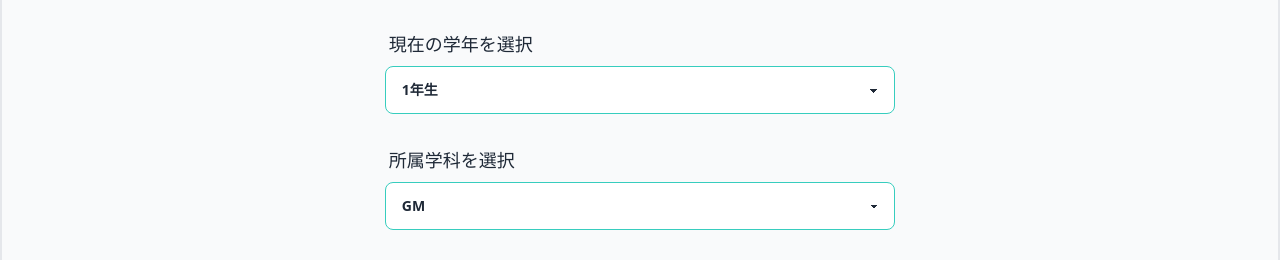
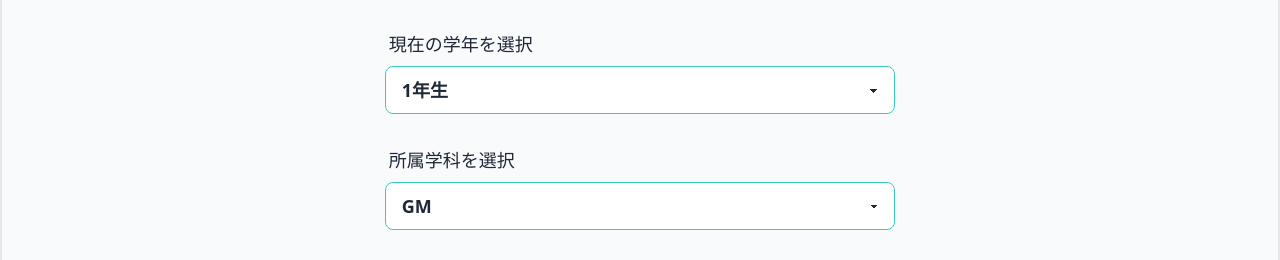
Before and after one commit to soichiro-kotaki/UN-WORK, a Next.js app: page /signup in a window 1280 px wide. Shown: the part 540-800 px from the top of the page. Built offline with nearby package versions, Linux system fonts and the light colour scheme.

Commit message:
フォームのスタイル修正

```diff
--- a/src/pages/signin.tsx
+++ b/src/pages/signin.tsx
@@ -24,7 +24,7 @@ const signin: NextPage = () => {
                         id="email"
                         type="email"
                         placeholder="19G000@u-nagano.ac.jp"
-                        className="text-lg input input-accent"
+                        className="text-lg input input-accent focus:ring-green-200 focus:ring-4"
                     />
                     <label className="label mt-6" htmlFor="password">
                         <span className="text-lg label-text">パスワード</span>
@@ -34,7 +34,7 @@ const signin: NextPage = () => {
                         id="password"
                         placeholder="英数字8文字
                         "
-                        className="text-lg input input-accent"
+                        className="text-lg input input-accent focus:ring-green-200 focus:ring-4"
                     />
                     <Link href="/">
                         <a className="mt-6 text-green-400 text-xs underline hover:cursor-pointer hover:text-green-300">
--- a/src/pages/signup.tsx
+++ b/src/pages/signup.tsx
@@ -24,7 +24,7 @@ const signup: NextPage = () => {
                         type="text"
                         id="name"
                         placeholder="長野 太郎"
-                        className="text-lg input input-accent"
+                        className="text-lg input input-accent focus:ring-green-200 focus:ring-4"
                         required
                     />
                     <label className="label mt-6" htmlFor="email">
@@ -34,7 +34,7 @@ const signup: NextPage = () => {
                         type="email"
                         id="email"
                         placeholder="19G000@u-nagano.ac.jp"
-                        className="text-lg input input-accent "
+                        className="text-lg input input-accent focus:ring-green-200 focus:ring-4"
                         required
                     />
                     <label className="label " htmlFor="email">
@@ -48,13 +48,16 @@ const signup: NextPage = () => {
                         id="password"
                         placeholder="英数字8文字
                         "
-                        className="text-lg input input-accent"
+                        className="text-lg input input-accent focus:ring-green-200 focus:ring-4"
                         required
                     />
                     <label className="label mt-6">
                         <span className="text-lg label-text">現在の学年を選択</span>
                     </label>
-                    <select className="select select-accent w-full" required>
+                    <select
+                        className="text-lg select select-accent w-full focus:ring-green-200 focus:ring-4"
+                        required
+                    >
                         <option disabled={true} defaultChecked={true}>
                             学年
                         </option>
@@ -66,7 +69,10 @@ const signup: NextPage = () => {
                     <label className="label mt-6">
                         <span className="text-lg label-text">所属学科を選択</span>
                     </label>
-                    <select className="select select-accent w-full" required>
+                    <select
+                        className="text-lg select select-accent w-full focus:ring-green-200 focus:ring-4"
+                        required
+                    >
                         <option disabled={true} defaultChecked={true}>
                             学科
                         </option>
```
